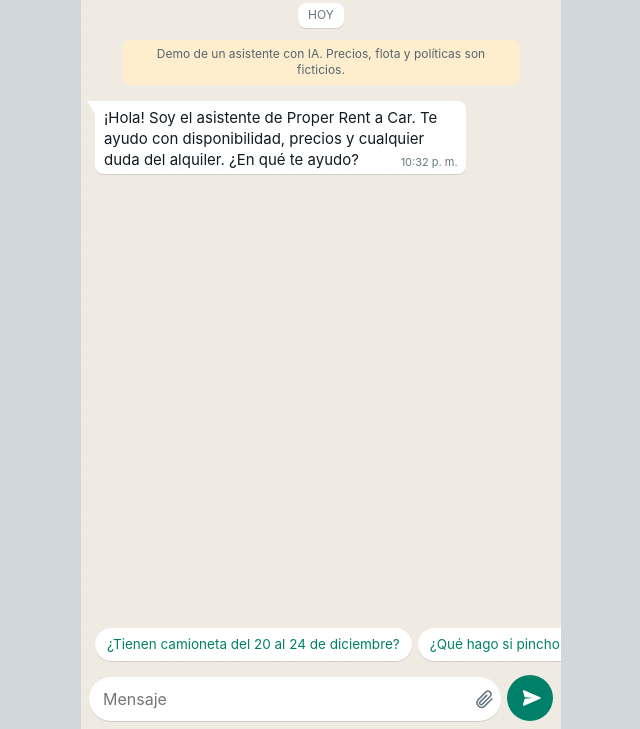
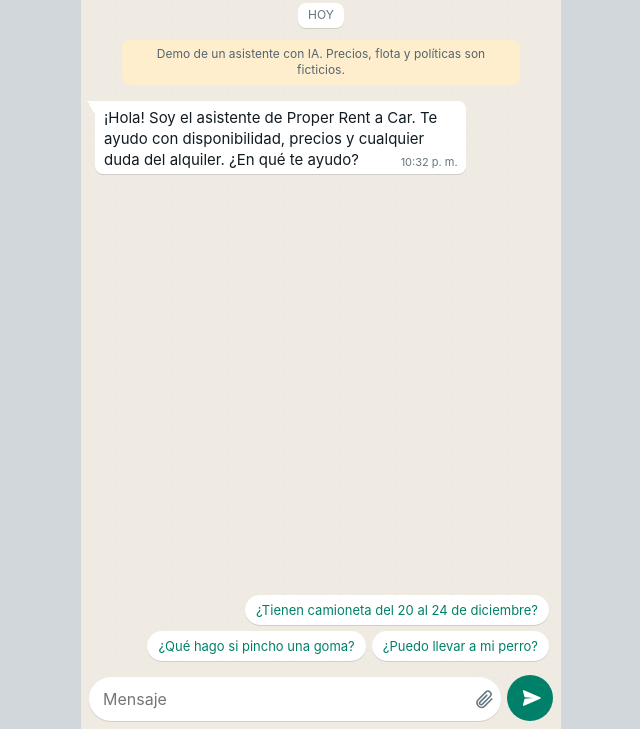
Before and after one commit to JaimeLopezGarrido/asistente-flota-mcp, a plain HTML site: page web/index.html in a window 1280 px wide. Shown: the part 71-800 px from the top of the page, without its empty margins (319-959 px from the left). Drawn offline with Linux system fonts and the light colour scheme.

Commit message:
Respuestas rápidas en varias líneas

```diff
--- a/web/index.html
+++ b/web/index.html
@@ -50,8 +50,8 @@ header svg { width: 20px; height: 20px; }
 .escribiendo i { width: 6px; height: 6px; border-radius: 50%; background: #9aa6ad; animation: salto 1.2s infinite; }
 .escribiendo i:nth-child(2) { animation-delay: .15s; } .escribiendo i:nth-child(3) { animation-delay: .3s; }
 @keyframes salto { 0%, 60%, 100% { transform: translateY(0); opacity: .5; } 30% { transform: translateY(-3px); opacity: 1; } }
-.rapidas { position: relative; z-index: 1; display: flex; gap: 6px; padding: 4px 14px 8px; overflow-x: auto; scrollbar-width: none; }
-.rapidas button { all: unset; cursor: pointer; flex: none; background: #fff; color: var(--verde); font-size: 13.5px; padding: 7px 12px; border-radius: 18px; box-shadow: 0 1px .5px rgba(11,20,26,.13); }
+.rapidas { position: relative; z-index: 1; display: flex; flex-wrap: wrap; justify-content: flex-end; gap: 6px; padding: 4px 12px 8px; }
+.rapidas button { all: unset; cursor: pointer; background: #fff; color: var(--verde); font-size: 13px; padding: 6px 11px; border-radius: 18px; box-shadow: 0 1px .5px rgba(11,20,26,.13); }
 .rapidas button:hover { background: #f5f6f6; }
 .error { align-self: center; background: #fff; color: #b3261e; font-size: 12.5px; padding: 6px 10px; border-radius: 8px; margin: 6px 0; }
 form { position: relative; z-index: 2; display: flex; align-items: flex-end; gap: 6px; padding: 6px 8px; padding-bottom: max(8px, env(safe-area-inset-bottom)); }
```
